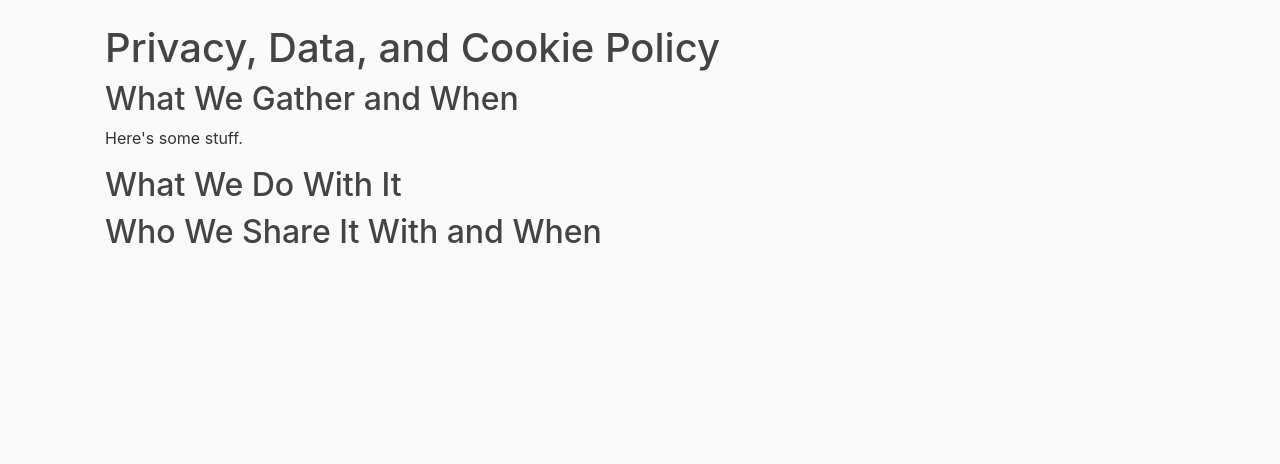
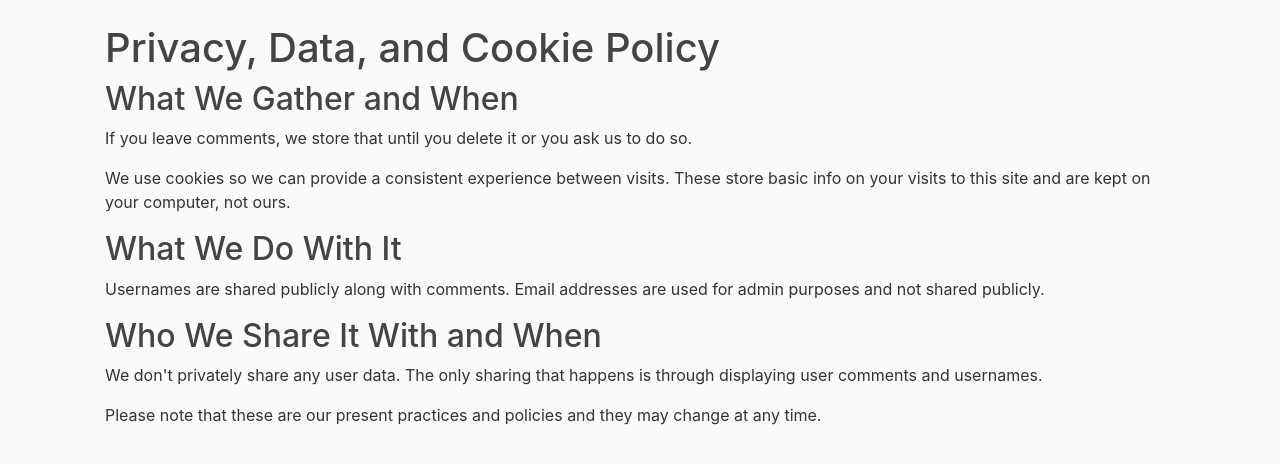
Before and after one commit to brilliantimagery/brilliantimagery_site, a Django app: page /account/privacy-policy in a window 1280 px wide. Shown: the part 56-520 px from the top of the page. Run offline with Django 3.2, Linux system fonts and the light colour scheme; some libraries are stand-ins or nearby versions.

Commit message:
basic privacy policy written

```diff
--- a/account/templates/account/privacy_policy.html
+++ b/account/templates/account/privacy_policy.html
@@ -7,8 +7,12 @@
     <div class="content-secton">
         <h1>Privacy, Data, and Cookie Policy</h1>
         <h2>What We Gather and When</h2>
-        <p>Here's some stuff.
+        <p>If you leave comments, we store that until you delete it or you ask us to do so.</p>
+        <p>We use cookies so we can provide a consistent experience between visits. These store basic info on your visits to this site and are kept on your computer, not ours.</p>
         <h2>What We Do With It</h2>
+        <p>Usernames are shared publicly along with comments. Email addresses are used for admin purposes and not shared publicly.</p>
         <h2>Who We Share It With and When</h2>
+        <p>We don't privately share any user data. The only sharing that happens is through displaying user comments and usernames.</p>
+        <p>Please note that these are our present practices and policies and they may change at any time.</p>
     </div>
 {% endblock main_content %}
```
